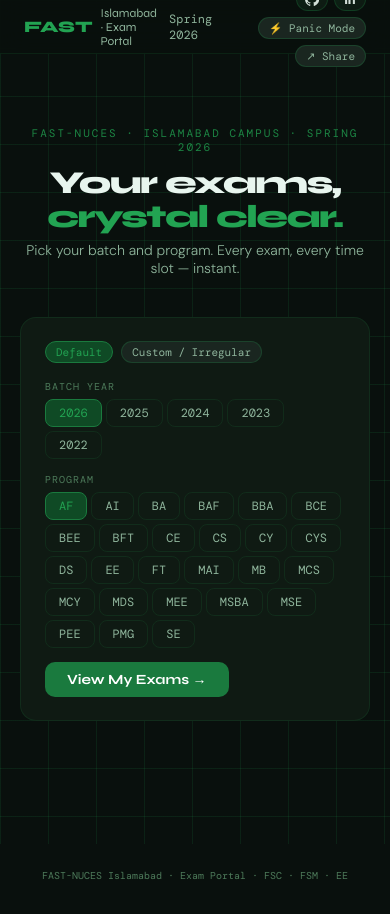
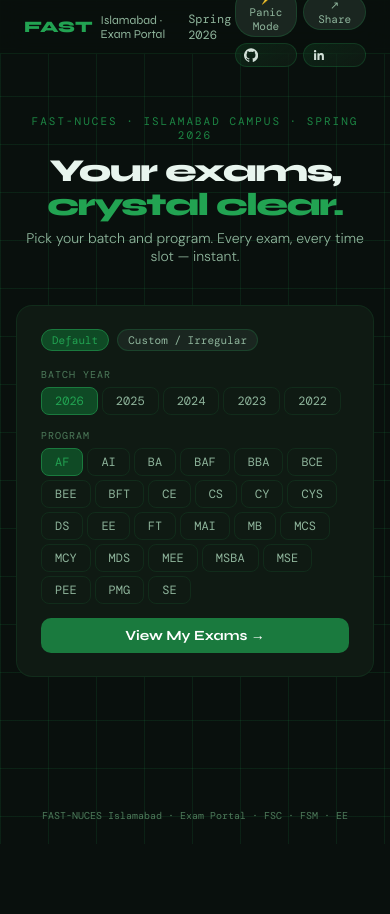
Before and after one commit to Shahoud867/Fast-Exam-Time-Table, a website: page public/index.html in a window 390 px wide. After the commit the page ends 854 px from the top, so only its background shows below. Drawn offline with nearby package versions, Linux system fonts and the light colour scheme.

Commit message:
fix: place social links below panic controls on mobile

```diff
--- a/public/index.html
+++ b/public/index.html
@@ -169,7 +169,7 @@ main{position:relative;z-index:1;max-width:980px;margin:0 auto;padding:2rem 1.25
 @keyframes fup{from{opacity:0;transform:translateY(10px)}to{opacity:1;transform:translateY(0)}}
 footer{text-align:center;padding:2rem 1rem;font-size:10px;font-family:var(--mono);color:var(--t3);position:relative;z-index:1}
 @media(max-width:820px){.social-link .sl{display:none}.social-link{padding:4px 8px}}
-@media(max-width:600px){.stats{grid-template-columns:repeat(2,1fr)};nav{padding:0 1rem;height:auto;min-height:54px;flex-wrap:wrap;gap:8px}.nav-right{margin-left:auto;flex-wrap:wrap;justify-content:flex-end};main{padding:1.25rem 1rem 5rem};.filter-row{flex-direction:column;align-items:stretch};.go-btn{width:100%}}
+@media(max-width:600px){.stats{grid-template-columns:repeat(2,1fr)};nav{padding:0 1rem;height:auto;min-height:54px;flex-wrap:wrap;gap:8px}.nav-right{margin-left:auto;display:grid;grid-template-columns:auto auto;grid-template-areas:"panic share" "github linkedin";gap:6px;justify-content:end}#panic-btn{grid-area:panic}#share-btn{grid-area:share}.social-github{grid-area:github}.social-linkedin{grid-area:linkedin}main{padding:1.25rem 1rem 5rem}.filter-row{flex-direction:column;align-items:stretch}.go-btn{width:100%}}
 </style>
 </head>
 <body>
@@ -180,11 +180,11 @@ footer{text-align:center;padding:2rem 1rem;font-size:10px;font-family:var(--mono
     <span class="nav-meta" id="nav-season"></span>
   </div>
   <div class="nav-right">
-    <a class="social-link" href="https://github.com/Shahoud867" target="_blank" rel="noopener noreferrer" aria-label="Open Shahoud's GitHub profile">
+    <a class="social-link social-github" href="https://github.com/Shahoud867" target="_blank" rel="noopener noreferrer" aria-label="Open Shahoud's GitHub profile">
       <svg class="social-icon" viewBox="0 0 24 24" aria-hidden="true"><path d="M12 .5a12 12 0 0 0-3.79 23.39c.6.11.82-.26.82-.58v-2.24c-3.34.72-4.04-1.42-4.04-1.42-.54-1.38-1.33-1.75-1.33-1.75-1.09-.74.08-.73.08-.73 1.2.09 1.83 1.24 1.83 1.24 1.08 1.84 2.82 1.31 3.5 1 .11-.78.42-1.31.77-1.61-2.67-.3-5.47-1.34-5.47-5.97 0-1.32.47-2.4 1.24-3.25-.13-.3-.54-1.52.12-3.17 0 0 1.01-.32 3.3 1.24a11.4 11.4 0 0 1 6 0c2.29-1.56 3.29-1.24 3.29-1.24.67 1.65.25 2.87.13 3.17.77.85 1.24 1.93 1.24 3.25 0 4.64-2.81 5.66-5.49 5.96.43.38.82 1.11.82 2.25v3.34c0 .32.21.7.83.58A12 12 0 0 0 12 .5Z"/></svg>
       <span class="sl">GitHub</span>
     </a>
-    <a class="social-link" href="https://www.linkedin.com/in/shahoud-shahid-502510281" target="_blank" rel="noopener noreferrer" aria-label="Open Shahoud's LinkedIn profile">
+    <a class="social-link social-linkedin" href="https://www.linkedin.com/in/shahoud-shahid-502510281" target="_blank" rel="noopener noreferrer" aria-label="Open Shahoud's LinkedIn profile">
       <svg class="social-icon" viewBox="0 0 24 24" aria-hidden="true"><path d="M20.45 20.45h-3.56v-5.58c0-1.33-.03-3.04-1.85-3.04-1.85 0-2.14 1.44-2.14 2.94v5.68H9.34V9h3.42v1.56h.05c.48-.9 1.63-1.85 3.35-1.85 3.58 0 4.24 2.36 4.24 5.43v6.31ZM5.34 7.43a2.07 2.07 0 1 1 0-4.14 2.07 2.07 0 0 1 0 4.14ZM7.12 20.45H3.56V9h3.56v11.45Z"/></svg>
       <span class="sl">LinkedIn</span>
     </a>
```
